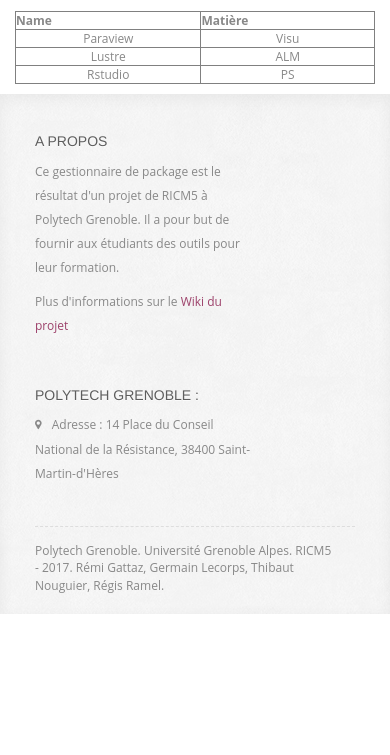
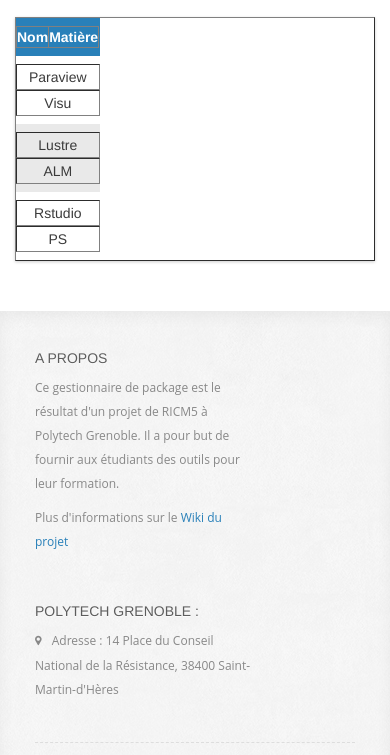
Before and after one commit to Packebian/Frontend, a website: page app/index.html at #!/search in a window 390 px wide. Shown: the part 201-956 px from the top of the page. Before the commit the page ends 844 px from the top, so only its background shows below. Drawn offline with nearby package versions, Linux system fonts and the light colour scheme; some packages are replaced by stand-ins of ours; files that its build step writes are made by us from their sources; no server answers; files whose address does not match are found by name.

Commit message:
CSS pour le tableau

```diff
--- a/app/styles/style.css
+++ b/app/styles/style.css
@@ -11,10 +11,10 @@
     font-size: 12px;
 }
 
-.violet { color: #9d426b; }
+.violet { color: #2980b9; }
 
 a {
-    color: #9d426b;
+    color: #2980b9;
     text-decoration: none;
     -o-transition: all .3s;
     -moz-transition: all .3s;
@@ -72,12 +72,12 @@
 
 .header ul.nav li.current-page a {
     padding-top: 25px;
-    border-top: 5px solid #9d426b;
+    border-top: 5px solid #2980b9;
     background: #f8f8f8;
 }
 
 .header ul.nav li a:hover {
-    background: #9d426b;
+    background: #2980b9;
     color: #fff;
 }
 
@@ -166,7 +166,7 @@
 .what-we-do .service {
     padding-bottom: 23px;
     background: #f8f8f8;
-    border-bottom: 2px solid #9d426b;
+    border-bottom: 2px solid #2980b9;
 }
 
 .what-we-do .service:hover {
@@ -203,7 +203,7 @@
 
 .what-we-do .service a {
     padding: 5px 22px;
-    background: #9d426b;
+    background: #2980b9;
     color: #fff;
     font-style: italic;
     text-decoration: none;
@@ -260,7 +260,7 @@
     margin-top: 40px;
     padding-bottom: 20px;
     background: #f8f8f8;
-    border-bottom: 2px solid #9d426b;
+    border-bottom: 2px solid #2980b9;
 }
 
 .portfolio .work:hover img {
@@ -291,7 +291,7 @@
 .portfolio .work .icon-awesome a {
     display: inline-block;
     padding: 5px 9px;
-    background: #9d426b;
+    background: #2980b9;
     color: #fff;
     -moz-border-radius: 19px;
     -webkit-border-radius: 19px;
@@ -401,7 +401,7 @@
 }
 
 .testimonial-list .nav-tabs li a:hover { border: 0; background: #ddd; }
-.testimonial-list .nav-tabs li.active a { background: #9d426b; }
+.testimonial-list .nav-tabs li.active a { background: #2980b9; }
 
 
 /* ----- Footer ----- */
@@ -622,7 +622,7 @@
     margin-top: 40px;
     padding-bottom: 20px;
     background: #f8f8f8;
-    border-bottom: 2px solid #9d426b;
+    border-bottom: 2px solid #2980b9;
 }
 
 .team-text:hover img {
@@ -752,7 +752,7 @@
     width: 120px;
     height: 30px;
     margin-top: 15px;
-    background: #9d426b;
+    background: #2980b9;
     border: 0;
     font-family: 'Open Sans', Helvetica, Arial, sans-serif;
     font-size: 13px;
@@ -907,7 +907,7 @@
 
 .call-to-action-text .ca-button a {
     padding: 5px 22px;
-    background: #9d426b;
+    background: #2980b9;
     color: #fff;
     text-decoration: none;
     -moz-box-shadow:
@@ -968,9 +968,9 @@
 }
 
 .filter-portfolio a { color: #5d5d5d; text-decoration: none; }
-.filter-portfolio a:hover { color: #9d426b; text-decoration: none; }
+.filter-portfolio a:hover { color: #2980b9; text-decoration: none; }
 
-.filter-portfolio a#active-imgs { color: #9d426b; }
+.filter-portfolio a#active-imgs { color: #2980b9; }
 .filter-portfolio a#active-imgs:hover { color: #5d5d5d; }
 
 
@@ -1140,3 +1140,73 @@
 .filiere-checkbox{
     padding-right: 30px;
 }
+
+/********** ----- SEARCH PAGE ----- **********/
+
+
+.wrapperB {
+  margin: 0 auto;
+  padding: 40px;
+  max-width: 800px;
+}
+
+.tableB {
+  margin: 0 0 40px 0;
+  width: 100%;
+  box-shadow: 0 1px 3px rgba(0, 0, 0, 0.2);
+  display: table;
+}
+@media screen and (max-width: 580px) {
+  .tableB {
+    display: block;
+  }
+}
+
+.rowB {
+  display: table-row;
+  background: #ffffff;
+}
+.rowB:nth-of-type(odd) {
+  background: #e9e9e9;
+}
+.rowB.headerB {
+  font-weight: 900;
+  color: #ffffff;
+  background: #ea6153;
+}
+.rowB.green {
+  background: #27ae60;
+}
+.rowB.blue {
+  background: #2980b9;
+}
+
+
+@media screen and (max-width: 580px) {
+  .rowB {
+    padding: 8px 0;
+    display: block;
+  }
+}
+
+.cellB {
+  padding: 6px 12px;
+  display: table-cell;
+}
+@media screen and (max-width: 580px) {
+  .cellB {
+    padding: 2px 12px;
+    display: block;
+  }
+}
+
+.tableBfont {
+  font-family: "Helvetica Neue", Helvetica, Arial;
+  font-size: 14px;
+  line-height: 20px;
+  font-weight: 400;
+  color: #3b3b3b;
+  -webkit-font-smoothing: antialiased;
+  font-smoothing: antialiased;
+
+}
--- a/app/views/search.html
+++ b/app/views/search.html
@@ -6,18 +6,22 @@
 
 <h1>Liste des packages</h1>
 <div ng-controller="SearchCtrl">
+<div class = "tableBfont"
+<div class = "wrapperB">
 	<form class="form-inline">
 	<input ng-model="query" type="text" placeholder="Rechercher..." autofocus><br><br>
-	<table border="1" width="100%">
-		<tr>
-			<th ng-click="orderByMe('name')">Name</th>
-			<th ng-click="orderByMe('matiere')">Matière</th>
+	<table class = "tableB" border="1" width="100%">
+		<tr class = "rowB headerB blue" >
+			<th style = "text-align: center" ng-click="orderByMe('name')">Nom</th>
+			<th style = "text-align: center" ng-click="orderByMe('matiere')">Matière</th>
 		</tr>
-		<tr ng-repeat="package in packages | filter:query | orderBy: order ">
-		<td>{{package.name}}</td>
-		<td>{{package.matiere}}</td>
+		<tr class = "rowB" ng-repeat="package in packages | filter:query | orderBy: order ">
+		<td class ="cellB">{{package.name}}</td>
+		<td class ="cellB">{{package.matiere}}</td>
 		</tr>
 	</table>
+	</div>
+	</div>
 </div>
 
 <script src="bower_components/jquery/dist/jquery.js"></script>
```
